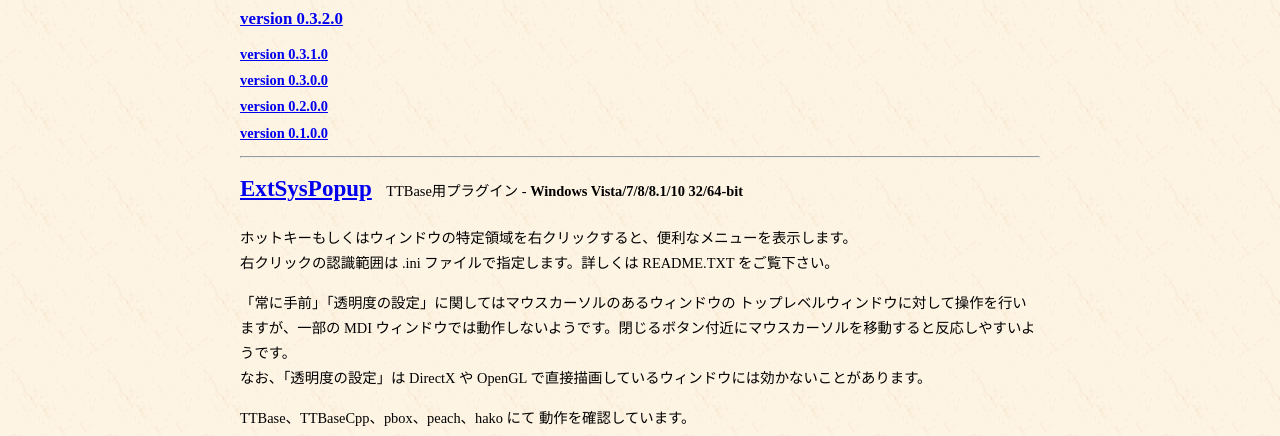
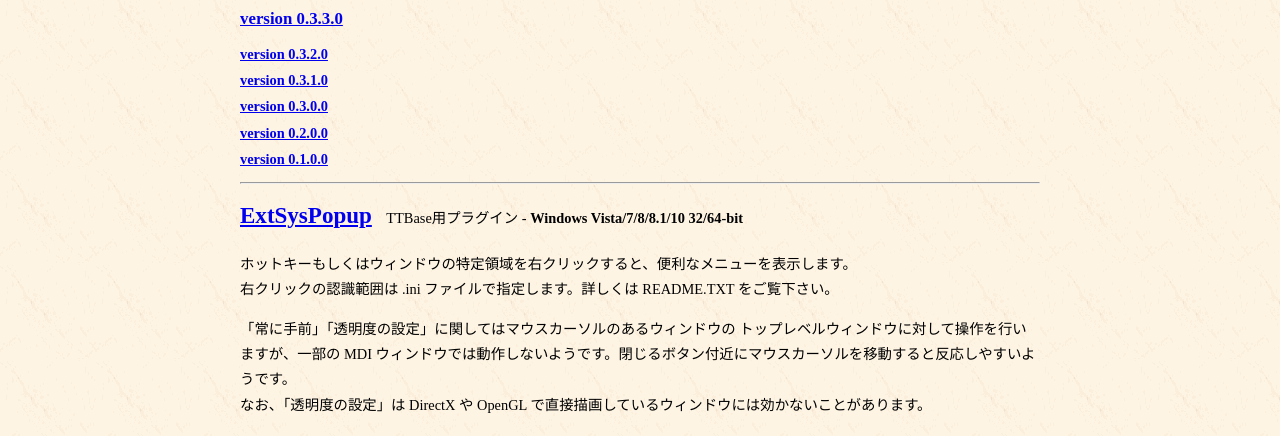
Before and after one commit to tapetums/tapetums.github.io, a plain HTML site: page TTBase.html in a window 1280 px wide. Shown: the part 1848-2284 px from the top of the page. Drawn offline with Linux system fonts and the light colour scheme.

Commit message:
HotkeyCpp v0.3.3.0 をリリース

```diff
--- a/TTBase.html
+++ b/TTBase.html
@@ -71,7 +71,8 @@
     </p>
     <a href="https://raw.githubusercontent.com/tapetums/HotkeyCpp/master/ss/HotkeyCpp.png"><img title="ホットキー一覧" src ="https://raw.githubusercontent.com/tapetums/HotkeyCpp/master/ss/HotkeyCpp.png" width="241" height="166"></a>
     <a href="https://raw.githubusercontent.com/tapetums/HotkeyCpp/master/ss/HotkeyCpp_Settings.png"><img title="ホットキー設定" src ="https://raw.githubusercontent.com/tapetums/HotkeyCpp/master/ss/HotkeyCpp_Settings.png" width="235" height="84"></a><br>
-    <h3><a href="https://github.com/tapetums/HotkeyCpp/releases/tag/0.3.2.0">version 0.3.2.0</a></h3>
+    <h3><a href="https://github.com/tapetums/HotkeyCpp/releases/tag/0.3.3.0">version 0.3.3.0</a></h3>
+    <h4><a href="https://github.com/tapetums/HotkeyCpp/releases/tag/0.3.2.0">version 0.3.2.0</a></h4>
     <h4><a href="https://github.com/tapetums/HotkeyCpp/releases/tag/0.3.1.0">version 0.3.1.0</a></h4>
     <h4><a href="https://github.com/tapetums/HotkeyCpp/releases/tag/0.3.0.0">version 0.3.0.0</a></h4>
     <h4><a href="https://github.com/tapetums/HotkeyCpp/releases/tag/0.2.0.0">version 0.2.0.0</a></h4>
```
